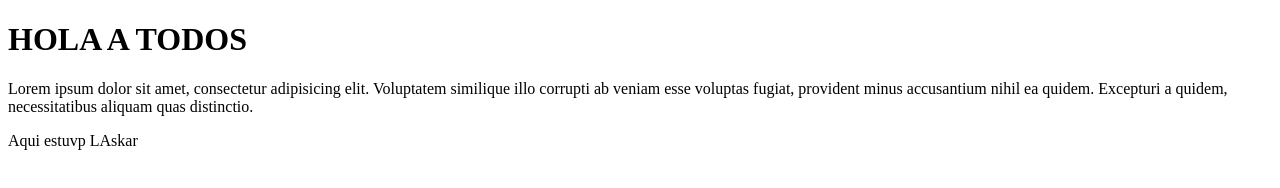
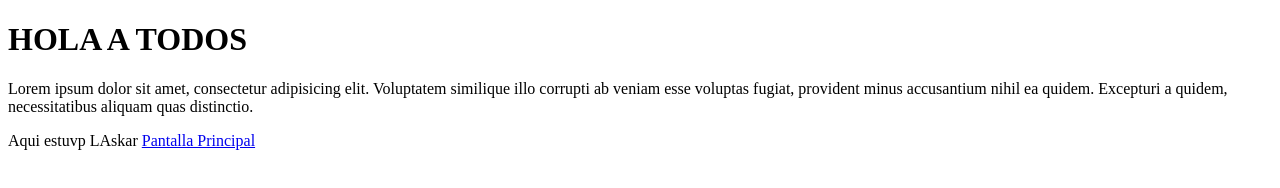
Before and after one commit to liquisbert/SJ_Git_Eval, a plain HTML site: page index.html in a window 1280 px wide. Drawn offline with Linux system fonts and the light colour scheme.

Commit message:
commi href

```diff
--- a/index.html
+++ b/index.html
@@ -8,5 +8,7 @@
     <h1>HOLA A TODOS</h1>
     <p>Lorem ipsum dolor sit amet, consectetur adipisicing elit. Voluptatem similique illo corrupti ab veniam esse voluptas fugiat, provident minus accusantium nihil ea quidem. Excepturi a quidem, necessitatibus aliquam quas distinctio.</p>
    	<p>Aqui estuvp LAskar
+<a href="#">Pantalla Principal</a>
+
 </body>
 </html>
```
